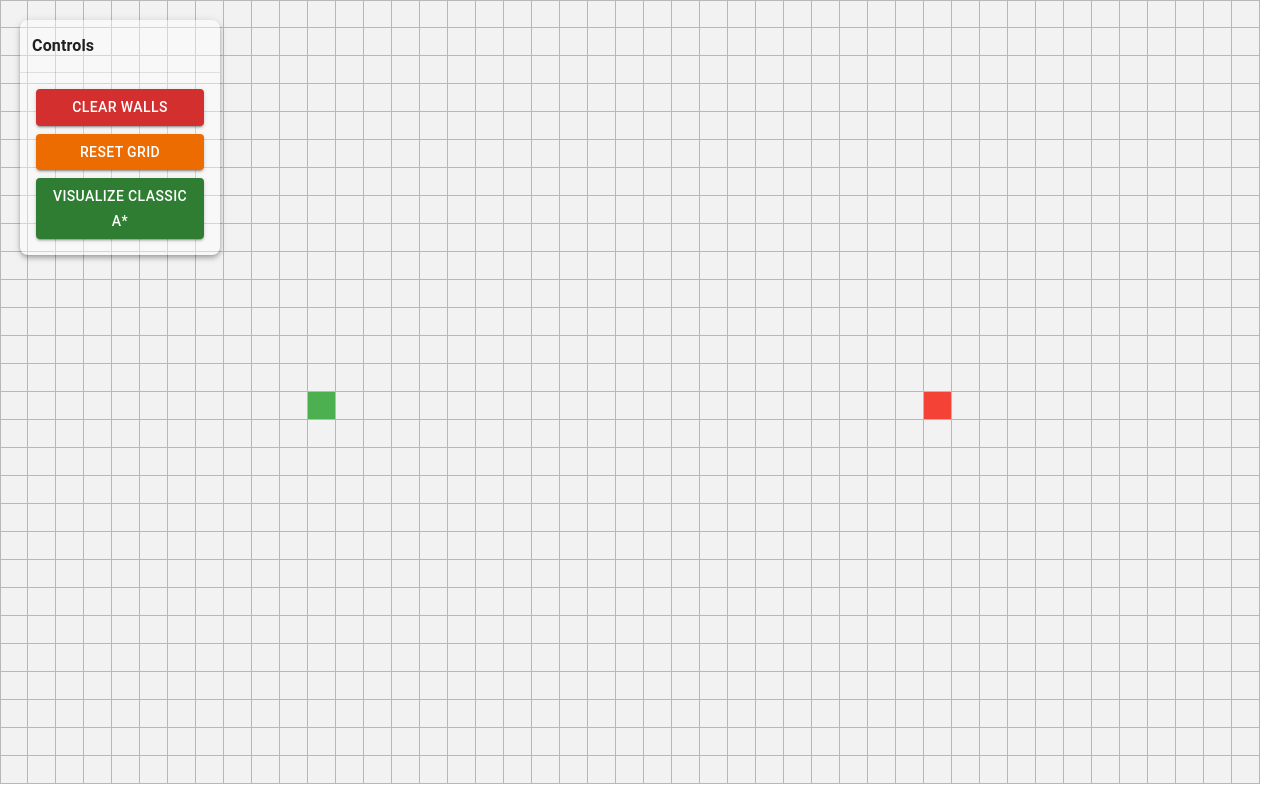
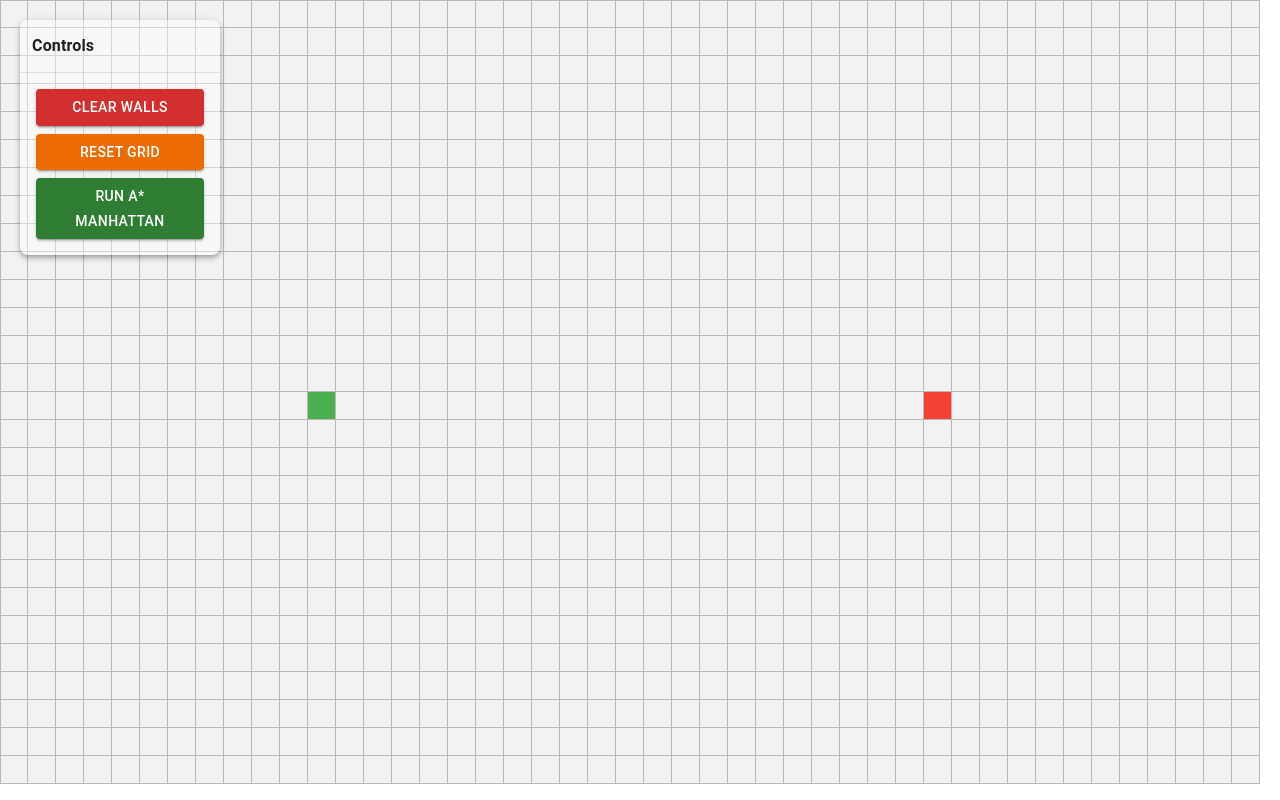
Before and after one commit to ruicchi/energy-aware-astar, a React (Vite) app: page / in a window 1280 px wide. Built offline with nearby package versions, Linux system fonts and the light colour scheme; some icons are missing.

Commit message:
refactor: button name to Run A* Manhattan

```diff
--- a/src/game/FloatingMenu.tsx
+++ b/src/game/FloatingMenu.tsx
@@ -116,7 +116,7 @@ export const FloatingMenu = ({ onClearWalls, onVisualizeAStar, onReset }: Floati
             onPointerDown={(e) => e.stopPropagation()}
             onClick={onVisualizeAStar}
           >
-            Visualize Classic A*
+            Run A* Manhattan
           </Button>
 
           {/* More Button should be placed here */}
```
